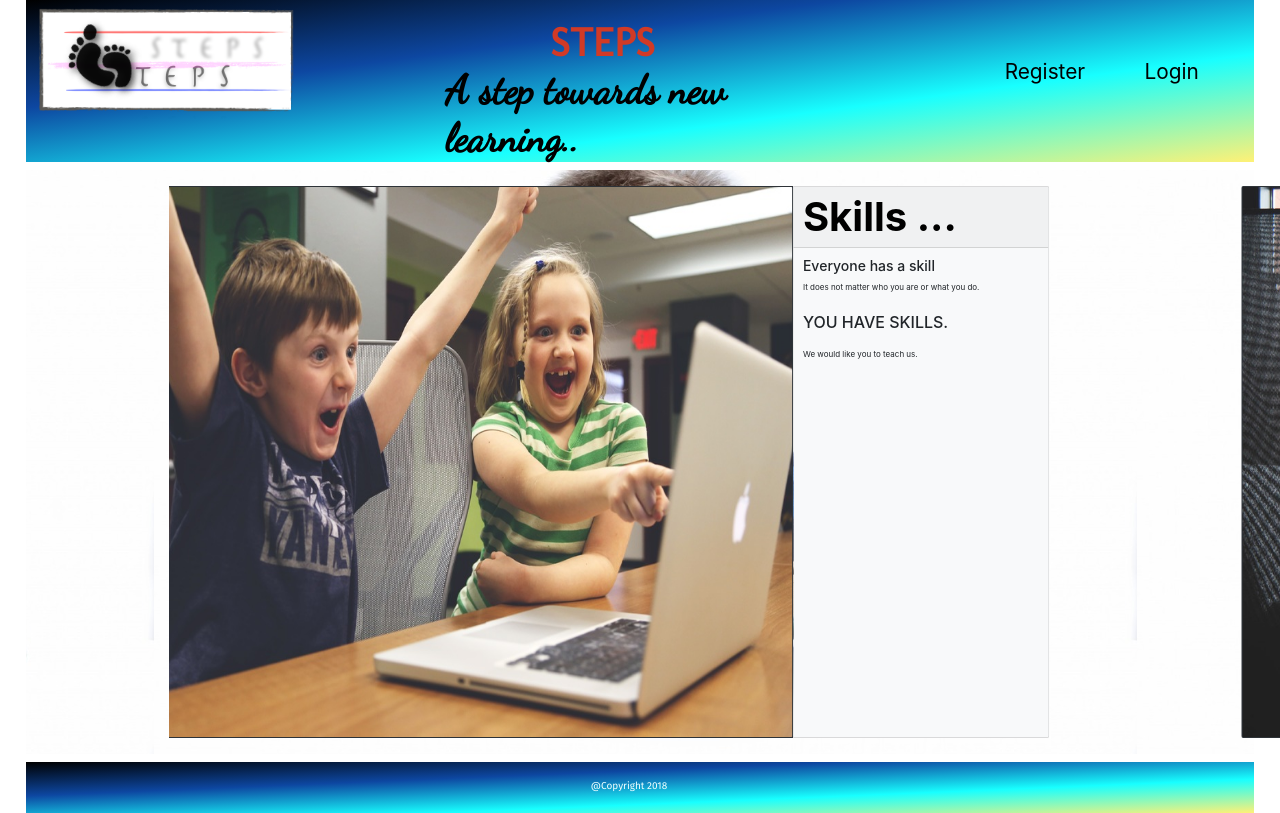
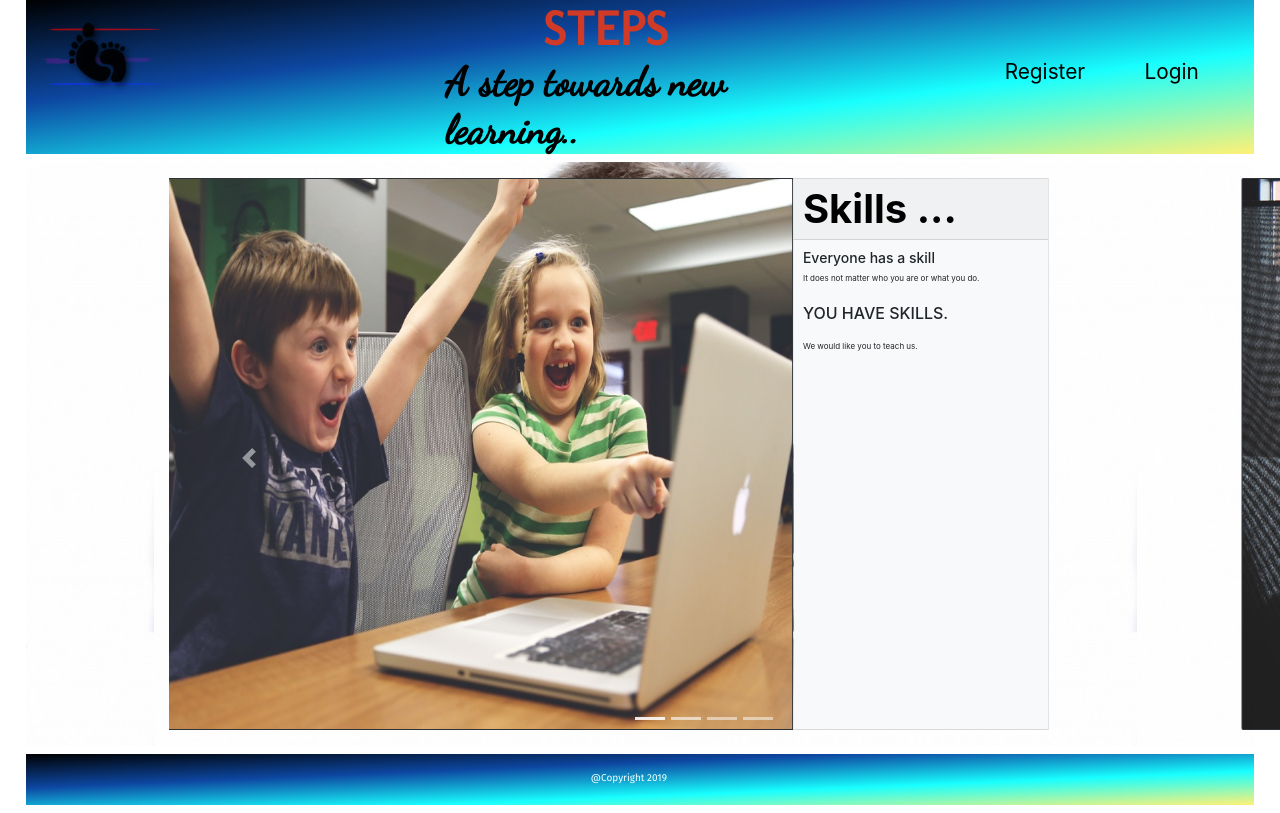
Before and after one commit to nyramirez/STEPS, a React (Create React App) app in the folder client/: page / in a window 1280 px wide. Shown: the top 813 px of the page. Built offline with nearby package versions, Linux system fonts and the light colour scheme.

Commit message:
heading and logo change

```diff
--- a/client/src/components/Footer/Footer.js
+++ b/client/src/components/Footer/Footer.js
@@ -6,7 +6,7 @@ import './style.css';
 function Footer(props) {
     return (
         <div className="footer">
-        <h5 className="footerHeading">@Copyright 2018</h5>
+        <h5 className="footerHeading">@Copyright 2019</h5>
         </div>
     );
 }
--- a/client/src/components/LandingBody/LandingBody.js
+++ b/client/src/components/LandingBody/LandingBody.js
@@ -12,12 +12,12 @@ function LandingBody() {
         <div className="row landPage">
             <div className="col-auto mr-auto">
                 <div id="#demo" className="carousel slide" data-ride="carousel">
-                    {/* <ol className="carousel-indicators">
+                    <ol className="carousel-indicators">
                         <li data-target="#demo" data-slide-to="0" className="active"></li>
                         <li data-target="#demo" data-slide-to="1"></li>
                         <li data-target="#demo" data-slide-to="2"></li>
                         <li data-target="#demo" data-slide-to="3"></li>
-                    </ol> */}
+                    </ol>
                     <div className="carousel-inner">
                         <div className="row carousel-item active" data-interval="5000">
                            <div className="card-group">
@@ -93,14 +93,14 @@ function LandingBody() {
                         </div>
                     </div>
 
-                        {/* <a className="carousel-control-prev" href="#demo" role="button" data-slide="prev">
+                        <a className="carousel-control-prev" href="#demo" role="button" data-slide="prev">
                         <span className="carousel-control-prev-icon" aria-hidden="true"></span>
                         <span className="sr-only">Previous</span>
                     </a>
                     <a className="carousel-control-next" href="#demo" role="button" data-slide="next">
                         <span className="carousel-control-next-icon" aria-hidden="true"></span>
                         <span className="sr-only">Next</span>
-                    </a> */}
+                    </a>
                     </div>
                 </div>
             </div>
--- a/client/src/components/LandingNav/NavLandingPage.js
+++ b/client/src/components/LandingNav/NavLandingPage.js
@@ -1,6 +1,6 @@
 import React from 'react';
 import PropTypes from 'prop-types';
-import logo from '../../images/STEPS LOGO.png';
+import logo from '../../images/Logo.png';
 import './style.css';
 
 
@@ -16,14 +16,17 @@ function LandingPageNav(props) {
                         <div className="main">
                             {/* <a href="/" className="marker"> </a> */}
                             <div className="row">
-                                <div className="col-md-6 offset-md-3">
+                                <div className="col-md offset-md">
                                     <a href="/">
                                         <h1 className="mainHeading">STEPS</h1>
                                     </a>
+                                    <h1 className="subHeading">A step towards new learning..</h1>
                                 </div>
-                                <div className="col-md offset-md">
+                            </div>
+                            {/* <div className="row">
+                                <div className="col offset-md-3">
                                     <h1 className="subHeading">A step towards new learning..</h1></div>
-                            </div>
+                            </div> */}
 
                             {/* <a href="/"><h1 className="e1">T</h1></a>
                             <a href="/"><h1 className="s1">E</h1></a>
--- a/client/src/components/LandingNav/style.css
+++ b/client/src/components/LandingNav/style.css
@@ -5,8 +5,8 @@
 }
 
 .logo {
-    width: 20vw;
-    height: auto;
+  width: 10vw;
+    height: 8vw;
     margin-left: 1vw;
     margin-top: 1vh;
 }
@@ -99,8 +99,9 @@ h1 {
 
 .mainHeading{
   font-family: 'Molengo', sans-serif;
-  -webkit-animation:colorchange 5s infinite alternate;
-  padding-top: 10%;
+  -webkit-animation: colorchange 5s infinite alternate;
+  margin-left: 25%;
+  font-size: -webkit-xxx-large;
 }
 
 @-webkit-keyframes colorchange {
```
Also changed, not shown: client/src/images/Logo.png (added).
